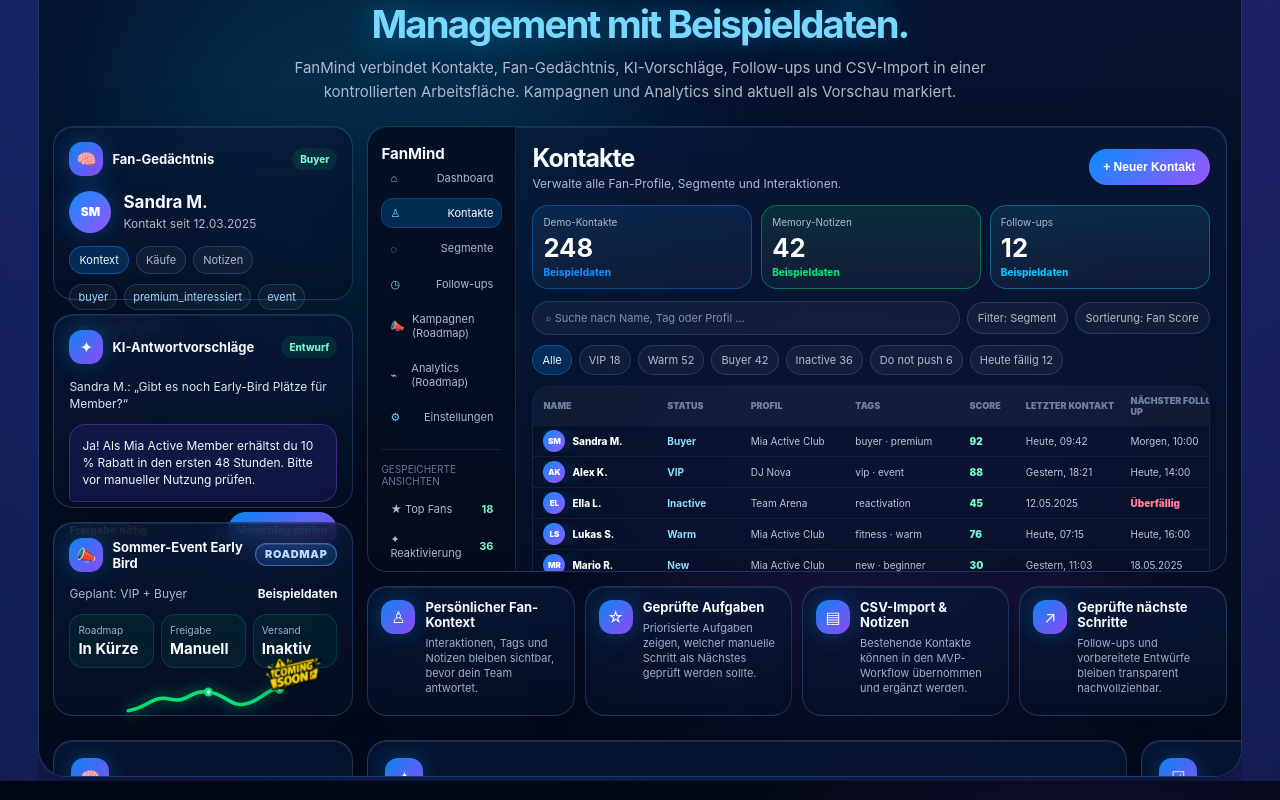
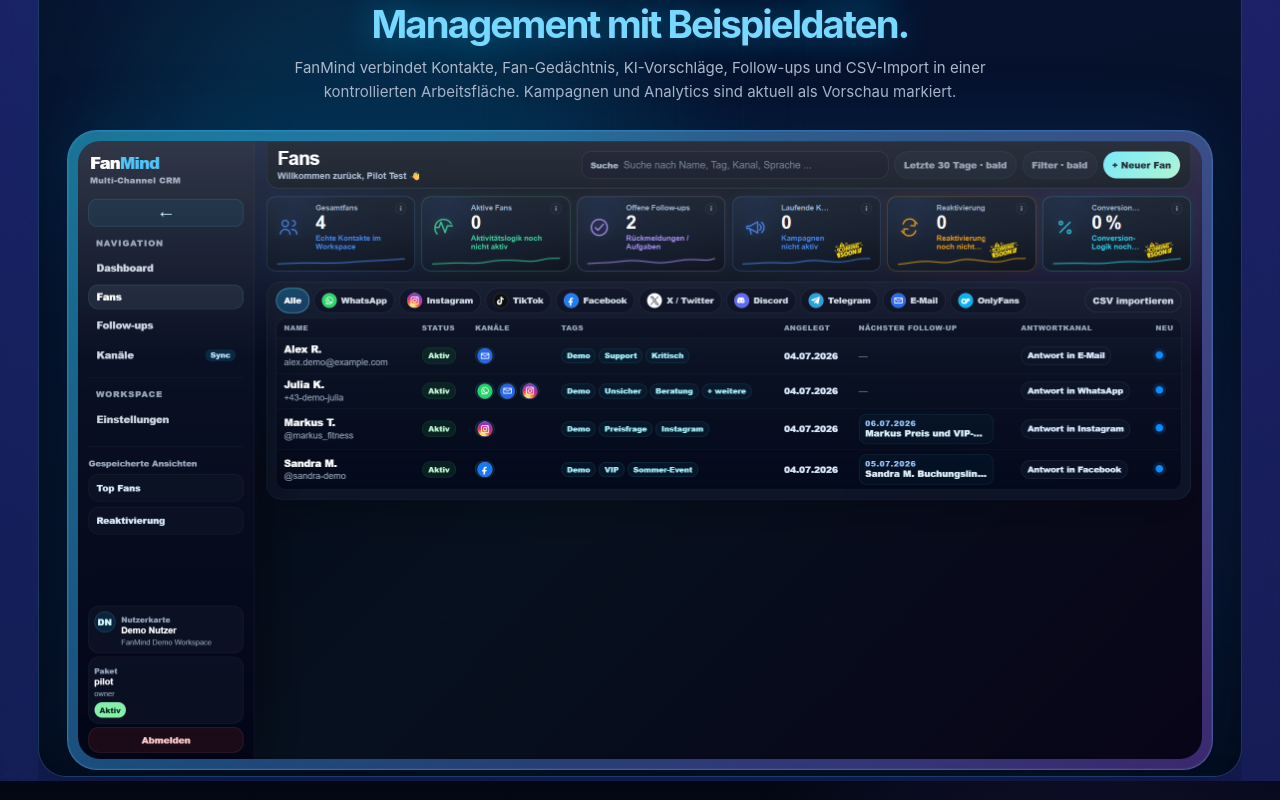
Before and after one commit to Bernds-tech/FanMind, a Next.js app: page / in a window 1280 px wide. Shown: the part 2880-3680 px from the top of the page. Built offline with nearby package versions, Linux system fonts and the light colour scheme.

Commit message:
Use Fans image asset in product showcase

```diff
--- a/src/components/landing/ProductShowcaseSection.module.css
+++ b/src/components/landing/ProductShowcaseSection.module.css
@@ -581,3 +581,80 @@
     grid-template-columns: 1fr;
   }
 }
+
+/* Product screenshot replacement for the former JSX dashboard mockup */
+.stage {
+  display: block;
+  width: min(1260px, calc(100% - 56px));
+  height: auto;
+  margin-top: 26px;
+}
+
+.showcaseImageFrame {
+  position: relative;
+  z-index: 2;
+  overflow: hidden;
+  padding: 10px;
+  border: 1px solid rgba(123, 190, 255, 0.32);
+  border-radius: 30px;
+  background:
+    linear-gradient(180deg, rgba(255, 255, 255, 0.09), rgba(255, 255, 255, 0.025)) padding-box,
+    linear-gradient(135deg, rgba(0, 201, 255, 0.45), rgba(155, 85, 255, 0.35)) border-box;
+  box-shadow:
+    0 30px 88px rgba(0, 0, 0, 0.38),
+    0 0 0 1px rgba(255, 255, 255, 0.045) inset,
+    0 0 70px rgba(11, 140, 255, 0.16);
+  backdrop-filter: blur(18px);
+}
+
+.showcaseImageFrame::before {
+  position: absolute;
+  inset: 10px 10px auto;
+  z-index: 1;
+  height: 34%;
+  border-radius: 22px 22px 0 0;
+  background: linear-gradient(180deg, rgba(255, 255, 255, 0.14), transparent);
+  content: "";
+  pointer-events: none;
+}
+
+.showcaseImage {
+  display: block;
+  width: 100%;
+  height: auto;
+  border-radius: 22px;
+  object-fit: cover;
+}
+
+@media (max-width: 1180px) {
+  .stage {
+    width: min(100% - 32px, 960px);
+  }
+
+  .showcaseImageFrame {
+    padding: 8px;
+    border-radius: 24px;
+  }
+
+  .showcaseImage,
+  .showcaseImageFrame::before {
+    border-radius: 18px;
+  }
+}
+
+@media (max-width: 640px) {
+  .stage {
+    width: calc(100% - 22px);
+    margin-top: 20px;
+  }
+
+  .showcaseImageFrame {
+    padding: 5px;
+    border-radius: 18px;
+  }
+
+  .showcaseImage,
+  .showcaseImageFrame::before {
+    border-radius: 14px;
+  }
+}
--- a/src/components/landing/ProductShowcaseSection.tsx
+++ b/src/components/landing/ProductShowcaseSection.tsx
@@ -1,48 +1,6 @@
 import Image from "next/image";
-import type { CSSProperties } from "react";
-import type { FeatureKey } from "@/config/plans";
-import FeatureStatusLabel from "@/components/FeatureStatusLabel";
-import { shouldShowFeature } from "@/lib/plans";
 import { createFanMindTranslator, type FanMindLanguage, localizeFanMindValue } from "@/lib/fanmindCopy";
 import styles from "./ProductShowcaseSection.module.css";
-
-const navItems: Array<{ icon: string; label: string; featureKey: FeatureKey }> = [
-  { icon: "⌂", label: "Dashboard", featureKey: "dashboard" },
-  { icon: "♙", label: "Kontakte", featureKey: "contacts" },
-  { icon: "◌", label: "Segmente", featureKey: "basic_segments" },
-  { icon: "◷", label: "Follow-ups", featureKey: "followups" },
-  { icon: "📣", label: "Kampagnen (Roadmap)", featureKey: "campaigns" },
-  { icon: "⌁", label: "Analytics (Roadmap)", featureKey: "analytics" },
-  { icon: "⚙", label: "Einstellungen", featureKey: "dashboard" },
-];
-
-const visibleLandingNavItems = navItems.filter((item) =>
-  shouldShowFeature("growth", item.featureKey, "landing"),
-);
-
-const metrics = [
-  { label: "Demo-Kontakte", value: "248", change: "Beispieldaten", accent: "#0b8cff" },
-  { label: "Memory-Notizen", value: "42", change: "Beispieldaten", accent: "#00e178" },
-  { label: "Follow-ups", value: "12", change: "Beispieldaten", accent: "#00c9ff" },
-];
-
-const contacts = [
-  ["SM", "Sandra M.", "Buyer", "Mia Active Club", "buyer · premium", "92", "Heute, 09:42", "Morgen, 10:00", "ND"],
-  ["AK", "Alex K.", "VIP", "DJ Nova", "vip · event", "88", "Gestern, 18:21", "Heute, 14:00", "MK"],
-  ["EL", "Ella L.", "Inactive", "Team Arena", "reactivation", "45", "12.05.2025", "Überfällig", "ND"],
-  ["LS", "Lukas S.", "Warm", "Mia Active Club", "fitness · warm", "76", "Heute, 07:15", "Heute, 16:00", "MK"],
-  ["MR", "Mario R.", "New", "Mia Active Club", "new · beginner", "30", "Gestern, 11:03", "18.05.2025", "SD"],
-  ["NW", "Nina W.", "Warm", "DJ Nova", "music · merch", "68", "10.05.2025", "19.05.2025", "ND"],
-  ["RG", "Rene G.", "Do not push", "Team Arena", "careful", "20", "09.05.2025", "—", "SD"],
-  ["TJ", "Tara J.", "Buyer", "Festival Hub", "early bird", "81", "Heute, 08:12", "Freitag, 12:00", "MK"],
-];
-
-const benefits = [
-  ["♙", "Persönlicher Fan-Kontext", "Interaktionen, Tags und Notizen bleiben sichtbar, bevor dein Team antwortet."],
-  ["☆", "Geprüfte Aufgaben", "Priorisierte Aufgaben zeigen, welcher manuelle Schritt als Nächstes geprüft werden sollte."],
-  ["▤", "CSV-Import & Notizen", "Bestehende Kontakte können in den MVP-Workflow übernommen und ergänzt werden."],
-  ["↗", "Geprüfte nächste Schritte", "Follow-ups und vorbereitete Entwürfe bleiben transparent nachvollziehbar."],
-];
 
 const featureCards = [
   ["🧠", "Fan-Gedächtnis", "Merkt sich Kaufhistorie, Interessen, Notizen und Kontaktverlauf pro Fan."],
@@ -50,7 +8,6 @@ const featureCards = [
   ["☑", "Follow-up Queue", "Bündelt fällige Aktionen nach Priorität, Owner und nächstem Schritt."],
   ["▣", "Roadmap sauber markiert", "Kampagnen, Analytics und externe Kanäle bleiben als Roadmap/Beta getrennt."],
 ];
-
 
 function ComingSoonImage({ size = "medium" }: { size?: "small" | "medium" }) {
   return (
@@ -63,24 +20,10 @@ function ComingSoonImage({ size = "medium" }: { size?: "small" | "medium" }) {
     />
   );
 }
-function SparkLine({ tone = "blue" }: { tone?: "blue" | "green" | "purple" }) {
-  return (
-    <svg className={styles.sparkLine} data-tone={tone} viewBox="0 0 180 54" aria-hidden="true">
-      <path d="M6 39 C28 36 33 21 53 26 C73 31 76 15 96 18 C119 21 121 38 143 30 C158 24 165 13 176 15" />
-      <circle cx="96" cy="18" r="3.5" />
-      <circle cx="176" cy="15" r="3.5" />
-    </svg>
-  );
-}
 
 export default function ProductShowcaseSection({ language = "de" }: { language?: FanMindLanguage }) {
   const t = createFanMindTranslator(language);
-  const localizedNavItems = localizeFanMindValue(visibleLandingNavItems, t);
-  const localizedMetrics = localizeFanMindValue(metrics, t);
-  const localizedContacts = localizeFanMindValue(contacts, t);
-  const localizedBenefits = localizeFanMindValue(benefits, t);
   const localizedFeatureCards = localizeFanMindValue(featureCards, t);
-  const segmentChips = localizeFanMindValue(["Alle", "VIP 18", "Warm 52", "Buyer 42", "Inactive 36", "Do not push 6", "Heute fällig 12"], t);
 
   return (
     <section id="produkt-showcase" className={styles.section} aria-labelledby="product-showcase-title">
@@ -96,57 +39,16 @@ export default function ProductShowcaseSection({ language = "de" }: { language?:
         </header>
 
         <div className={styles.stage}>
-          <aside className={styles.leftColumn} aria-label="Fan-Gedächtnis, KI-Vorschläge und Kampagnenvorschau">
-            <article id="fan-gedaechtnis" className={`${styles.card} ${styles.memoryCard}`}>
-              <div className={styles.cardTop}><span className={styles.iconBubble}>🧠</span><strong>{t("Fan-Gedächtnis")}</strong><em>{t("Buyer")}</em></div>
-              <div className={styles.profileRow}><span className={styles.avatar}>SM</span><div><b>Sandra M.</b><small>{t("Kontakt seit 12.03.2025")}</small></div></div>
-              <div className={styles.tabRow}><span className={styles.activeTab}>{t("Kontext")}</span><span>{t("Käufe")}</span><span>{t("Notizen")}</span></div>
-              <div className={styles.tagCloud}><span>buyer</span><span>premium_interessiert</span><span>event</span><span>Mia Active Club</span></div>
-            </article>
-
-            <article id="ki" className={`${styles.card} ${styles.aiCard}`}>
-              <div className={styles.cardTop}><span className={styles.iconBubble}>✦</span><strong>{t("KI-Antwortvorschläge")}</strong><em>{t("Entwurf")}</em></div>
-              <p className={styles.question}>{t("Sandra M.: „Gibt es noch Early-Bird Plätze für Member?“")}</p>
-              <div className={styles.answerBubble}>{t("Ja! Als Mia Active Member erhältst du 10 % Rabatt in den ersten 48 Stunden. Bitte vor manueller Nutzung prüfen.")}</div>
-              <div className={styles.approvalRow}><span>{t("Freigabe nötig")}</span><button type="button">{t("Vorschlag prüfen")}</button></div>
-            </article>
-
-            <article className={`${styles.card} ${styles.campaignCard} ${styles.cardWithComingSoon}`}>
-              <div className={styles.cardTop}><span className={styles.iconBubble}>📣</span><strong>{t("Sommer-Event Early Bird")}</strong><FeatureStatusLabel variant="roadmap">{t("Roadmap")}</FeatureStatusLabel></div>
-              <div className={styles.campaignStatus}><span>{t("Geplant: VIP + Buyer")}</span><b>{t("Beispieldaten")}</b></div>
-              <div className={styles.rateGrid}><span>{t("Roadmap")}<b>{t("In Kürze")}</b></span><span>{t("Freigabe")}<b>{t("Manuell")}</b></span><span>{t("Versand")}<b>{t("Inaktiv")}</b></span></div>
-              <SparkLine tone="green" />
-              <ComingSoonImage size="medium" />
-            </article>
-          </aside>
-
-          <div id="follow-ups" className={styles.centerColumn}>
-            <div className={styles.dashboardShell} aria-label="FanMind Kontakte-Dashboard mit Beispieldaten">
-              <aside className={styles.sidebar}>
-                <div className={styles.brand}><b>FanMind</b></div>
-                <nav>
-                  {localizedNavItems.map((item) => <span className={item.featureKey === "contacts" ? styles.activeNav : undefined} key={item.label}><i>{item.icon}</i>{item.label}</span>)}
-                </nav>
-                <div className={styles.savedViews}><small>{t("Gespeicherte Ansichten")}</small><span>★ Top Fans <b>18</b></span><span>✦ Reaktivierung <b>36</b></span><span>◆ Premium-Käufer <b>42</b></span></div>
-              </aside>
-
-              <main id="kontakte" className={styles.mainPanel}>
-                <div className={styles.topbar}>
-                  <div><h3>{t("Kontakte")}</h3><p>{t("Verwalte alle Fan-Profile, Segmente und Interaktionen.")}</p></div>
-                  <button type="button">{t("+ Neuer Kontakt")}</button>
-                </div>
-                <div className={styles.metricRow}>{localizedMetrics.map((metric) => <div className={styles.metric} style={{ "--accent": metric.accent } as CSSProperties} key={metric.label}><span>{metric.label}</span><strong>{metric.value}</strong><small>{metric.change}</small></div>)}</div>
-                <div className={styles.toolbar}><div className={styles.search}>{t("⌕ Suche nach Name, Tag oder Profil …")}</div><span>{t("Filter: Segment")}</span><span>{t("Sortierung: Fan Score")}</span></div>
-                <div className={styles.segmentChips}>{segmentChips.map((chip, index) => <span className={index === 0 ? styles.activeChip : undefined} key={chip}>{chip}</span>)}</div>
-                <div className={styles.table}>
-                  <div className={styles.tableHead}><span>{t("Name")}</span><span>{t("Status")}</span><span>{t("Profil")}</span><span>{t("Tags")}</span><span>{t("Score")}</span><span>{t("Letzter Kontakt")}</span><span>{t("Nächster Follow-up")}</span><span>{t("Owner")}</span></div>
-                  {localizedContacts.map((row) => <div className={styles.tableRow} key={`${row[1]}-${row[6]}`}><span><i>{row[0]}</i>{row[1]}</span><span><b>{row[2]}</b></span><span>{row[3]}</span><span>{row[4]}</span><span className={styles.score}>{row[5]}</span><span>{row[6]}</span><span className={row[7] === t("Überfällig") ? styles.overdue : undefined}>{row[7]}</span><span><i>{row[8]}</i></span></div>)}
-                </div>
-                <div className={styles.pagination}><span>{t("1–8 von 248 Demo-Kontakten")}</span><div><button type="button">←</button><button type="button">→</button></div></div>
-              </main>
-            </div>
-
-            <div className={styles.benefitGrid}>{localizedBenefits.map(([icon, title, text]) => <article key={title}><span>{icon}</span><div><h3>{title}</h3><p>{text}</p></div></article>)}</div>
+          <div className={styles.showcaseImageFrame}>
+            <Image
+              src="/assets/Landingpage-Fans.png"
+              alt={t("FanMind Kontakte- und Fan-Management Vorschau")}
+              width={2400}
+              height={1350}
+              sizes="(max-width: 768px) calc(100vw - 44px), (max-width: 1180px) calc(100vw - 72px), 1260px"
+              className={styles.showcaseImage}
+              priority={false}
+            />
           </div>
         </div>
 
```
